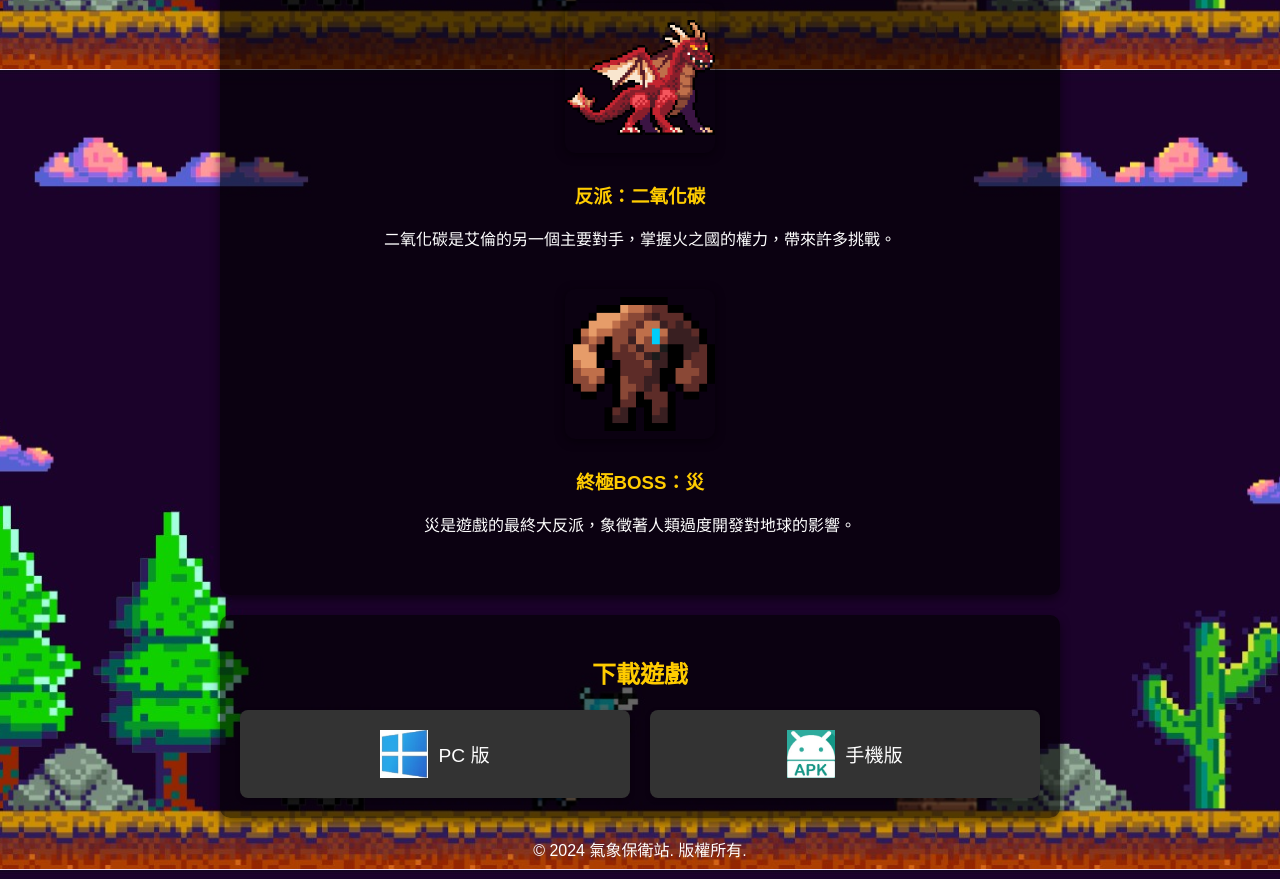
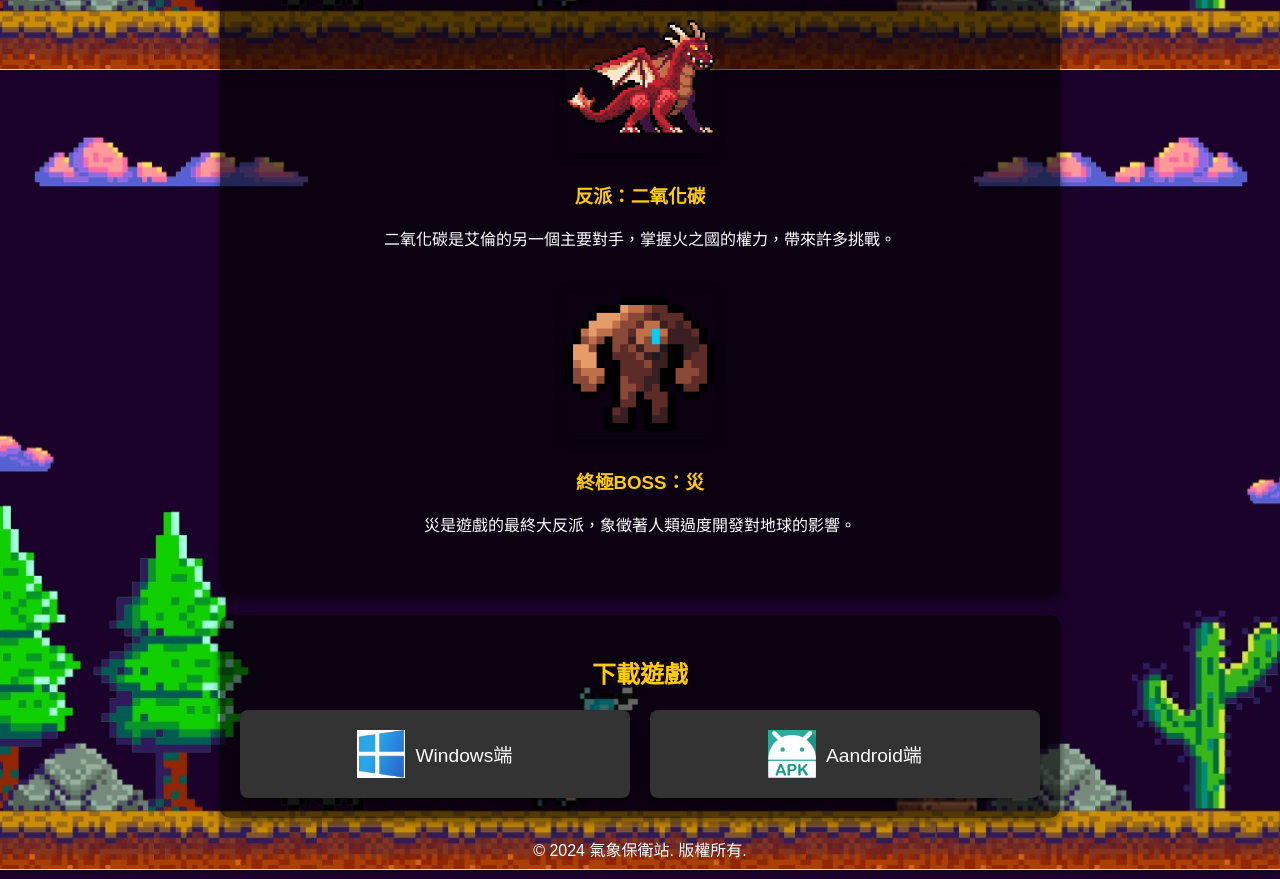
Before and after one commit to s11055021/game, a plain HTML site: page index.html in a window 1280 px wide. Shown: the part 2331-3210 px from the top of the page. Drawn offline with Linux system fonts and the light colour scheme.

Commit message:
Update index.html

```diff
--- a/index.html
+++ b/index.html
@@ -92,12 +92,12 @@
             <h2>下載遊戲</h2>
             <div class="download-buttons">
                 <a href="https://github.com/s11055021/game/releases/download/v1.0/weather_defences.exe" class="btn-download pc">
-                    <img src="assets/images/download_pc.png" alt="PC 版下載">
-                    PC 版
+                    <img src="assets/images/download_pc.png" alt="PC版下載">
+                    Windows端
                 </a>
                 <a href="https://github.com/s11055021/game/releases/download/v1.0/weather_defences.apk" class="btn-download mobile">
                     <img src="assets/images/download_phone.png" alt="手機版下載">
-                    手機版
+                    Aandroid端
                 </a>
             </div>
         </section>
```
